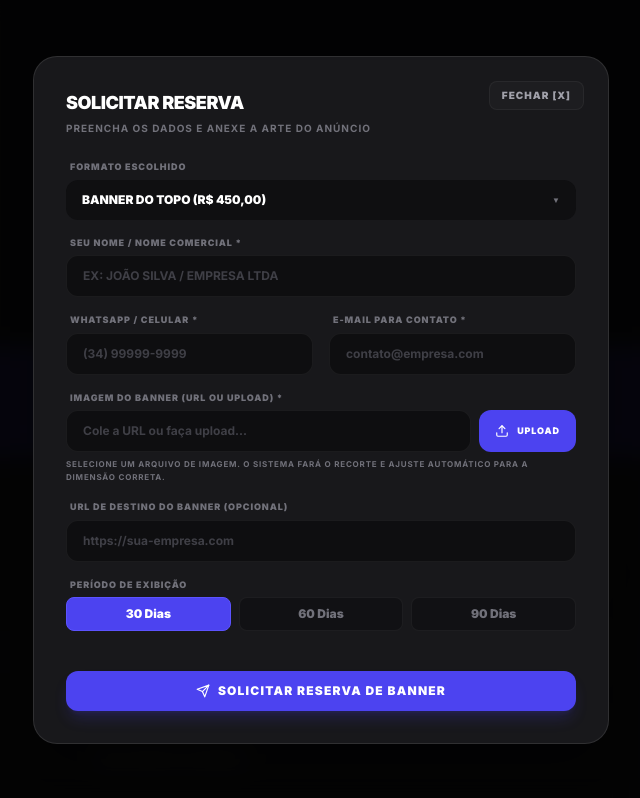
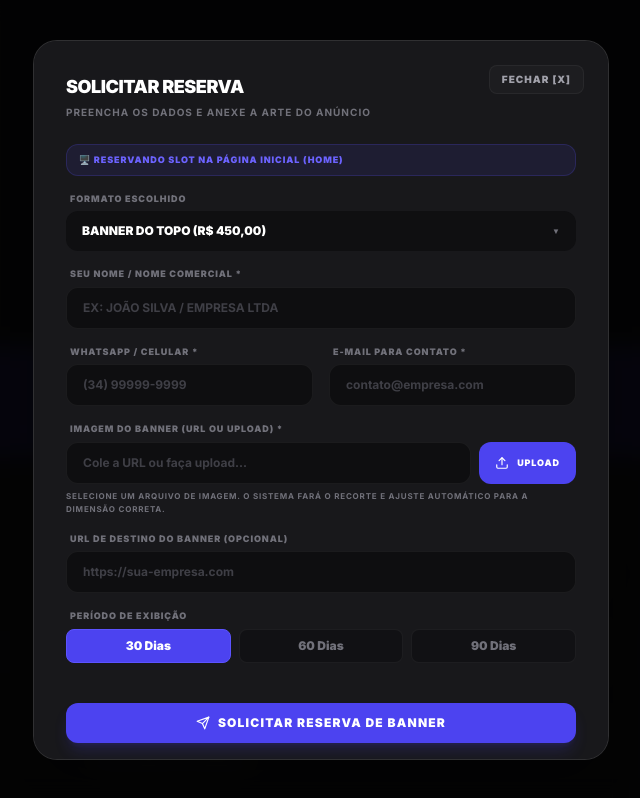
Before and after one commit to a2soluntions/cashflow-app, a React (Vite) app: page /noticias/anunciar in a window 1280 px wide. Both pictures are taken after a click on the element "BANNER DO TOPO (970X250) - R$ 450". Shown: the part 672-1470 px from the top of the page, without its empty margins (319-959 px from the left). Built offline with nearby package versions, Linux system fonts and the light colour scheme.

Commit message:
fix: AdReservationPage - reset slot and filter form options when switching between home/internal pages tab

```diff
--- a/src/components/AdReservationPage.tsx
+++ b/src/components/AdReservationPage.tsx
@@ -327,14 +327,14 @@ export default function AdReservationPage() {
           <div className="flex gap-2 p-1 bg-zinc-900/80 border border-white/5 rounded-2xl max-w-sm mb-4">
             <button
               type="button"
-              onClick={() => setActivePage('home')}
+              onClick={() => { setActivePage('home'); setSelectedSlot('ad_top'); setAdImageUrl(''); }}
               className={`flex-1 py-2 text-[10px] font-black uppercase tracking-widest rounded-xl transition-all ${activePage === 'home' ? 'bg-indigo-600 text-white shadow-md' : 'text-zinc-400 hover:text-white'}`}
             >
               🖥️ Página 1: Página Inicial
             </button>
             <button
               type="button"
-              onClick={() => setActivePage('internas')}
+              onClick={() => { setActivePage('internas'); setSelectedSlot('ad_skin_left'); setAdImageUrl(''); }}
               className={`flex-1 py-2 text-[10px] font-black uppercase tracking-widest rounded-xl transition-all ${activePage === 'internas' ? 'bg-indigo-600 text-white shadow-md' : 'text-zinc-400 hover:text-white'}`}
             >
               📄 Página 2: Páginas Internas
@@ -650,7 +650,24 @@ export default function AdReservationPage() {
                   </div>
                 )}
 
+                {/* Slots disponíveis por página */}
+                {(() => {
+                  // Slots exclusivos de cada página
+                  const HOME_SLOTS = ['ad_top', 'ad_vittacash_horizontal', 'ad_skin_left_home', 'ad_skin_right_home', 'ad_sidebar_1', 'ad_sidebar_2'];
+                  const INTERNAL_SLOTS = ['ad_skin_left', 'ad_skin_right', 'ad_sidebar_2', 'ad_internal_inline_1', 'ad_internal_inline_2', 'ad_internal_inline_3'];
+                  const allowedSlots = activePage === 'home' ? HOME_SLOTS : INTERNAL_SLOTS;
+                  const filteredSlots = AD_SLOTS_INFO.filter(s => allowedSlots.includes(s.type));
+                  return (
                 <div className="space-y-4">
+                  {/* Indicador da página selecionada no formulário */}
+                  <div className={`px-3 py-2 rounded-xl border text-[9px] font-black uppercase tracking-widest flex items-center gap-2 ${
+                    activePage === 'home'
+                      ? 'bg-indigo-500/10 border-indigo-500/20 text-indigo-400'
+                      : 'bg-amber-500/10 border-amber-500/20 text-amber-400'
+                  }`}>
+                    {activePage === 'home' ? '🖥️ Reservando slot na Página Inicial (Home)' : '📄 Reservando slot nas Páginas Internas (Matérias)'}
+                  </div>
+
                   <div>
                     <label className="text-[9px] font-black uppercase tracking-widest ml-1 mb-1.5 block text-zinc-500">Formato Escolhido</label>
                     <div className="relative">
@@ -659,7 +676,7 @@ export default function AdReservationPage() {
                         onChange={(e) => setSelectedSlot(e.target.value)}
                         className="w-full bg-zinc-950/60 border border-white/5 px-4 py-3 rounded-xl outline-none text-xs font-black text-white focus:border-indigo-500 transition-all appearance-none uppercase border-none"
                       >
-                        {AD_SLOTS_INFO.map(s => (
+                        {filteredSlots.map(s => (
                           <option key={s.type} value={s.type} className="bg-zinc-950 text-white">
                             {s.label} ({s.price})
                           </option>
@@ -858,7 +875,9 @@ export default function AdReservationPage() {
                       ))}
                     </div>
                   </div>
-                </div>
+                 </div>
+                  );
+                })()}
 
                 <div className="pt-4">
                   <button
```
